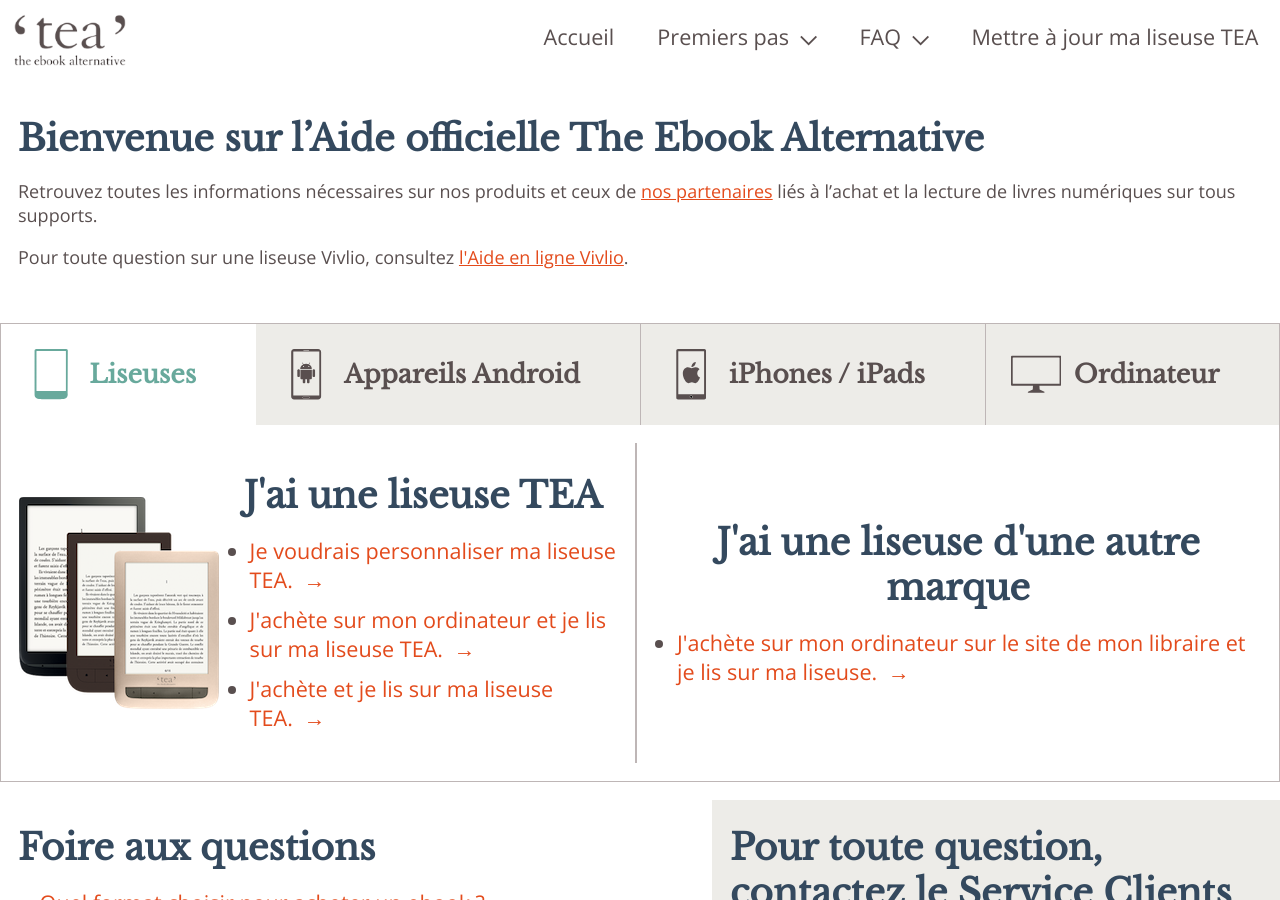
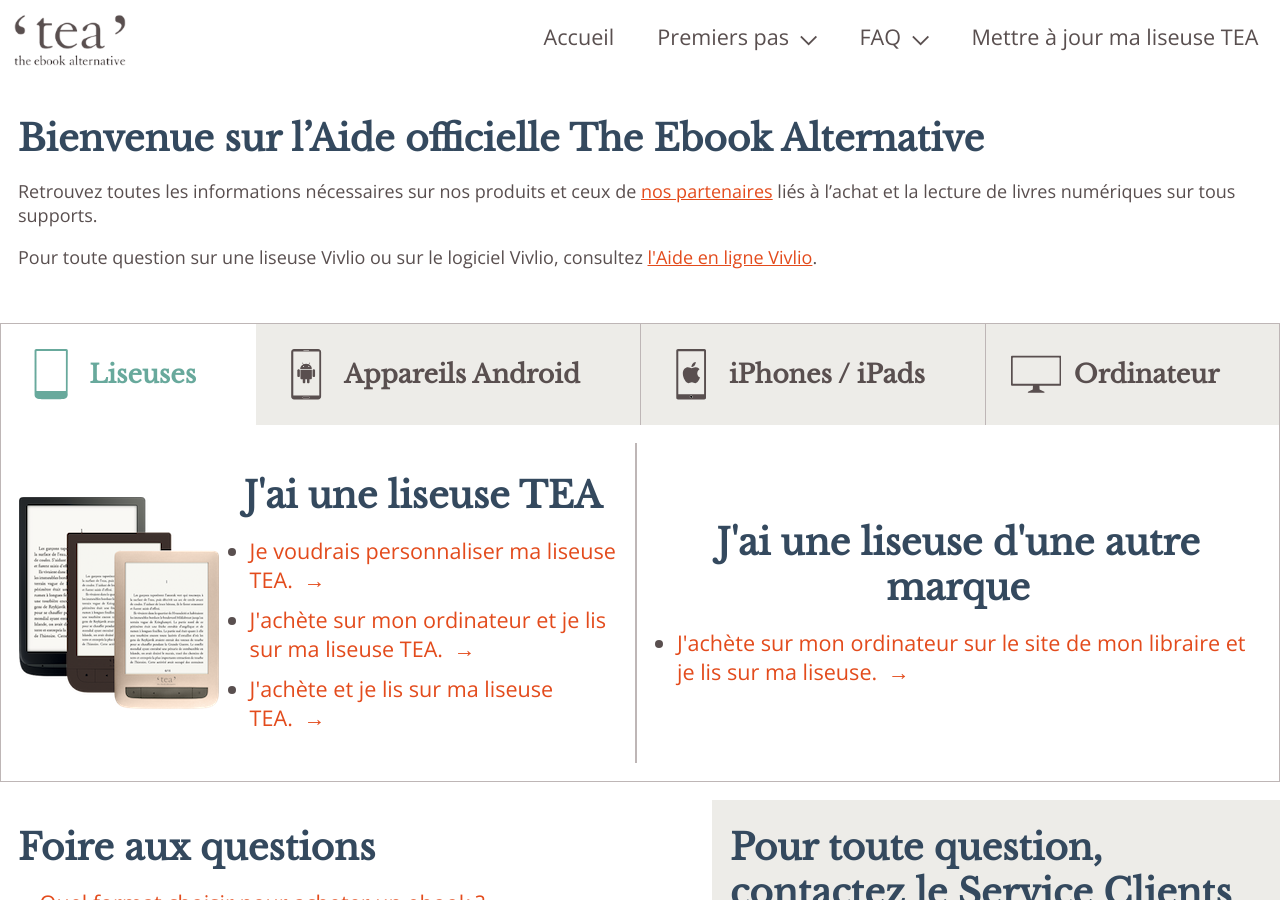
Before and after one commit to TEA-ebook/help-center, a Jekyll site: the page built from index.html, in a window 1280 px wide and 900 px high. Built offline with Jekyll 4.4.1, drawn with Linux system fonts in a browser that asks for light colours.

Commit message:
MàJ TEA Ebook > Vivlio

```diff
--- a/index.html
+++ b/index.html
@@ -7,7 +7,7 @@
   <div id="intro">
     <h1>Bienvenue sur l’Aide officielle The Ebook Alternative</h1>
     <p>Retrouvez toutes les informations nécessaires sur nos produits et ceux de <a href="https://www.tea-ebook.com/societe/#clients" title="TEA - the ebook alternative">nos partenaires</a> liés à l’achat et la lecture de livres numériques sur tous supports.</p>
-    <p>Pour toute question sur une liseuse Vivlio, consultez <a href="https://help.vivlio.fr" title="Aide en ligne Vivlio">l'Aide en ligne Vivlio</a>.</p>
+    <p>Pour toute question sur une liseuse Vivlio ou sur le logiciel Vivlio, consultez <a href="https://help.vivlio.fr" title="Aide en ligne Vivlio">l'Aide en ligne Vivlio</a>.</p>
   </div>
 
   <div id="tabs">
@@ -125,9 +125,9 @@
     </div>
     <div id="ordinateur">
       <div class="content-tab">
-        <img src="images/tea-ebook.png" alt="Logiciel de lecture Tea-Ebook" />
+        <img src="images/tea-ebook.png" alt="Logiciel de lecture Vivlio" />
         <div>
-          <h1>TEA Ebook</h1>
+          <h1>Vivlio (anciennement TEA Ebook)</h1>
           <ul>
             <li><a href="tea-ebook/">J'achète et je lis sur mon ordinateur.</a></li>
           </ul>
```
